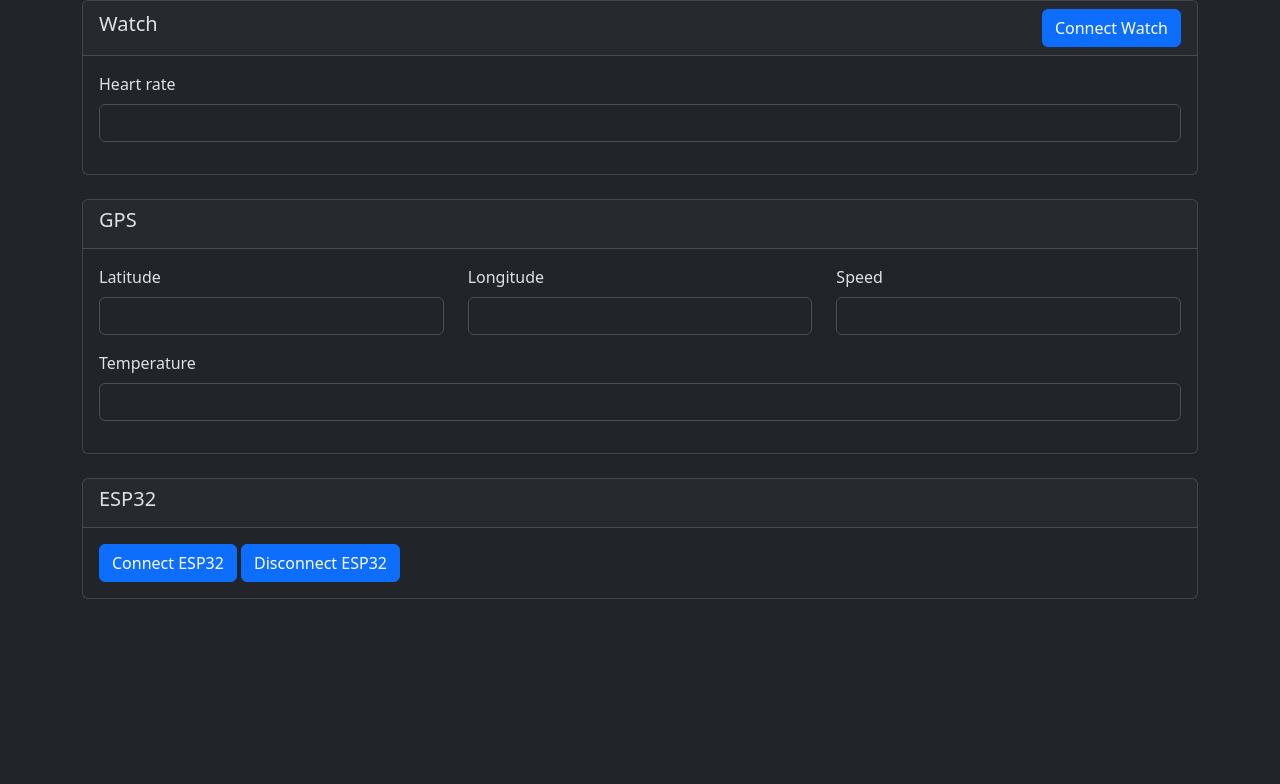
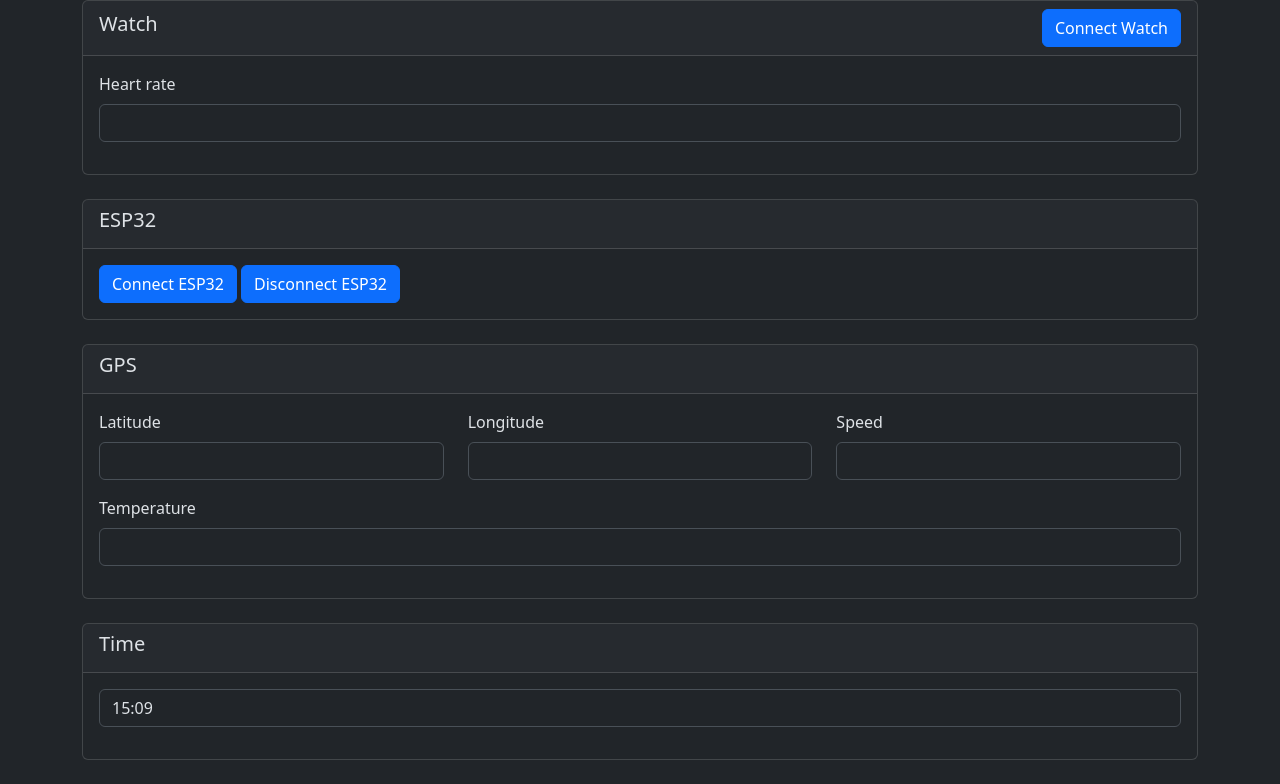
Before and after one commit to thilinag/bikeapp-esp32, a website built with Vite: page index.html in a window 1280 px wide. Shown: the part 80-864 px from the top of the page. Before the commit the page ends 800 px from the top, so only its background shows below. Built offline with nearby package versions, Linux system fonts and the light colour scheme; no server answers.

Commit message:
add time / weather

```diff
--- a/index.html
+++ b/index.html
@@ -34,6 +34,24 @@
                         <input id="heart-rate" class="form-control" />
                     </div>
                     <div id="watch-message" class="alert" role="alert"></div>
+                </div>
+            </div>
+
+            <div class="card mb-4">
+                <div
+                    class="card-header d-flex justify-content-between align-items-center"
+                >
+                    <h5>ESP32</h5>
+                </div>
+
+                <div class="card-body">
+                    <button id="connect-esp32" class="btn btn-primary">
+                        Connect ESP32
+                    </button>
+                    <button id="disconnect-esp32" class="btn btn-primary">
+                        Disconnect ESP32
+                    </button>
+                    <div id="messages" class="alert mt-3" role="alert"></div>
                 </div>
             </div>
 
@@ -84,17 +102,13 @@
                 <div
                     class="card-header d-flex justify-content-between align-items-center"
                 >
-                    <h5>ESP32</h5>
+                    <h5>Time</h5>
                 </div>
 
                 <div class="card-body">
-                    <button id="connect-esp32" class="btn btn-primary">
-                        Connect ESP32
-                    </button>
-                    <button id="disconnect-esp32" class="btn btn-primary">
-                        Disconnect ESP32
-                    </button>
-                    <div id="messages" class="alert mt-3" role="alert"></div>
+                    <div class="mb-3">
+                        <input id="time" class="form-control" />
+                    </div>
                 </div>
             </div>
         </div>
--- a/src/esp32.js
+++ b/src/esp32.js
@@ -144,4 +144,18 @@ export function setupESP32({
             writeOnCharacteristic(`S${msToKmh(speed)}`);
         }
     });
+
+    weatherInput.addEventListener("input", (e) => {
+        const weather = e.target.value;
+        if (weather.trim()) {
+            writeOnCharacteristic(`W${Math.round(weather)}°C`);
+        }
+    });
+
+    timeInput.addEventListener("input", (e) => {
+        const time = e.target.value;
+        if (time.trim()) {
+            writeOnCharacteristic(`T${time}`);
+        }
+    });
 }
--- a/src/main.js
+++ b/src/main.js
@@ -5,12 +5,14 @@ import { setupGarmin } from "./garmin.js";
 import { setupESP32 } from "./esp32.js";
 import { setupGPS } from "./gps.js";
 import { setupWeather } from "./weather.js";
+import { setupTime } from "./time.js";
 
 const speedInput = document.querySelector("#speed");
 const latInput = document.querySelector("#lat");
 const lngInput = document.querySelector("#lng");
 const heartRateInput = document.querySelector("#heart-rate");
 const weatherInput = document.querySelector("#weather");
+const timeInput = document.querySelector("#time");
 
 setupWeather({
     latInput,
@@ -29,9 +31,14 @@ setupESP32({
     messageContainer: document.querySelector("#messages"),
     speedInput,
     heartRateInput,
+    weatherInput,
+    timeInput,
 });
 setupGPS({
     speedInput,
     latInput,
     lngInput,
 });
+setupTime({
+    timeInput,
+});
--- /dev/null
+++ b/src/time.js
@@ -0,0 +1,23 @@
+import { updateInput } from "../utils/updateInput";
+
+export function setupTime({ timeInput }) {
+    const saveTime = () => {
+        updateInput(
+            timeInput,
+            new Date().toLocaleTimeString("en-AU", {
+                hour: "numeric",
+                minute: "numeric",
+                hour12: false,
+            })
+        );
+    };
+
+    const getTime = () => {
+        const timer = setInterval(() => {
+            saveTime();
+        }, 60 * 1000);
+    };
+
+    getTime();
+    saveTime();
+}
```
